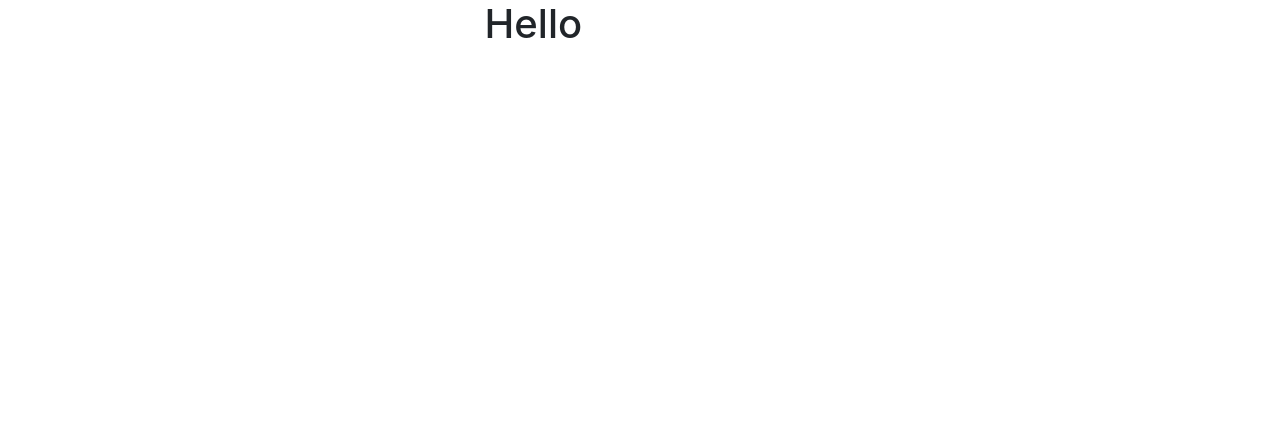
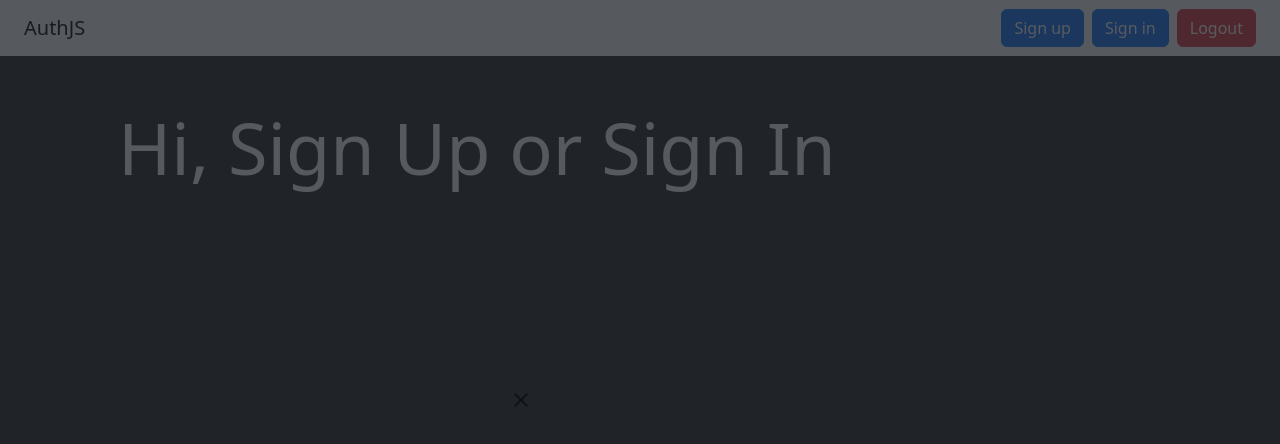
Before and after one commit to Djibba/authFirebaseWithReact, a React (Create React App) app: page / in a window 1280 px wide. Shown: the top 444 px of the page. Built offline with nearby package versions, Linux system fonts and the light colour scheme.

Commit message:
add components files

```diff
--- a/package.json
+++ b/package.json
@@ -9,6 +9,7 @@
     "firebase": "^9.20.0",
     "react": "^18.2.0",
     "react-dom": "^18.2.0",
+    "react-router-dom": "^6.0.2",
     "react-scripts": "5.0.1",
     "web-vitals": "^2.1.4"
   },
--- a/public/index.html
+++ b/public/index.html
@@ -27,7 +27,7 @@
     <title>React App</title>
     <link href="https://cdn.jsdelivr.net/npm/bootstrap@5.3.0-alpha3/dist/css/bootstrap.min.css" rel="stylesheet" integrity="sha384-KK94CHFLLe+nY2dmCWGMq91rCGa5gtU4mk92HdvYe+M/SXH301p5ILy+dN9+nJOZ" crossorigin="anonymous">
   </head>
-  <body>
+  <body class="bg-dark">
     <noscript>You need to enable JavaScript to run this app.</noscript>
     <div id="root"></div>
     <!--
--- a/src/App.js
+++ b/src/App.js
@@ -1,10 +1,17 @@
-import './App.css';
+import { Routes, Route} from 'react-router-dom';
+import Home from './Pages/Home';
+import Navbar from './Components/Navbar';
+import SignupModal from './Components/SignupModal';
 
 function App() {
   return (
-    <div className="App">
-      <h1 className="col-lg-10">Hello</h1>
-    </div>
+    <>
+      <Navbar />
+      <SignupModal />
+      <Routes>
+        <Route path="/" element={<Home />} />
+      </Routes>
+    </>
   );
 }
 
--- /dev/null
+++ b/src/Components/Navbar.js
@@ -0,0 +1,18 @@
+import React from 'react';
+import {Link} from 'react-router-dom';
+
+export default function Navbar() {
+  return (
+    <nav className="navbar navbar-light bg-light px-4">
+        <Link to='/' className='navbar-brand'>
+            AuthJS
+        </Link>
+
+        <div>
+          <button className='btn btn-primary'>Sign up</button>
+          <button className='btn btn-primary ms-2'>Sign in</button>
+          <button className='btn btn-danger ms-2'>Logout</button>
+        </div>
+    </nav>
+  )
+}
--- /dev/null
+++ b/src/Components/SignupModal.js
@@ -0,0 +1,22 @@
+import React from 'react'
+
+export default function SignupModal() {
+  return (
+    <>
+        <div className="position-fixed top-0 vw-100 vh-100">
+            <div className="w-100 h-100 bg-dark bg-opacity-75">
+                <div className="position-absolute top-50 start-50 translate-middle" style={{ minWidth: '400px' }}>
+                    <div className="modal-dialog">
+                        <div className="modal-content">
+                            <div className="modal-header">
+                                <h5 className="modal-title">Sign Up</h5>
+                                <button className='btn-close'></button>
+                            </div>
+                        </div>
+                    </div>
+                </div>
+            </div>
+        </div>
+    </>
+  )
+}
--- /dev/null
+++ b/src/Pages/Home.js
@@ -0,0 +1,11 @@
+import React from 'react'
+
+export default function Home() {
+  return (
+    <div className='container p-5'>
+        <h1 className="display-2 text-light">
+            Hi, Sign Up or Sign In
+        </h1>
+    </div>
+  )
+}
--- a/src/index.js
+++ b/src/index.js
@@ -1,11 +1,11 @@
 import React from 'react';
 import ReactDOM from 'react-dom/client';
-import './index.css';
+import { BrowserRouter } from 'react-router-dom';
 import App from './App';
 
 const root = ReactDOM.createRoot(document.getElementById('root'));
 root.render(
-  <React.StrictMode>
+  <BrowserRouter>
     <App />
-  </React.StrictMode>
+  </BrowserRouter>
 );
```
Also changed, not shown: src/Firebase.config.js (+6 -6 lines), 1 other file (tests, documents, lock files or other folders).
